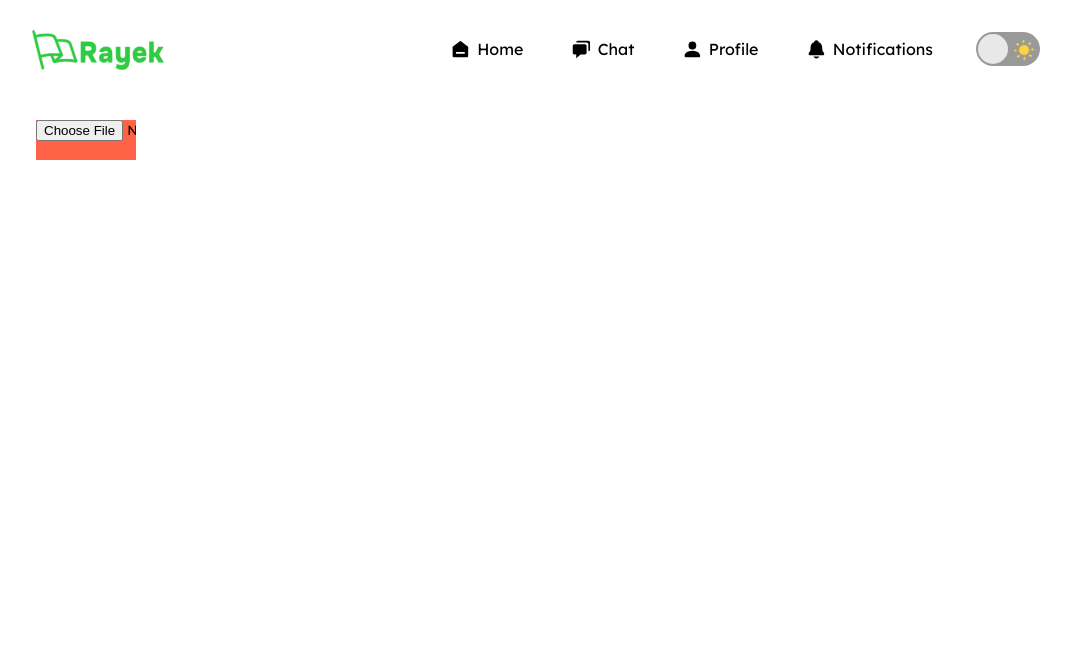
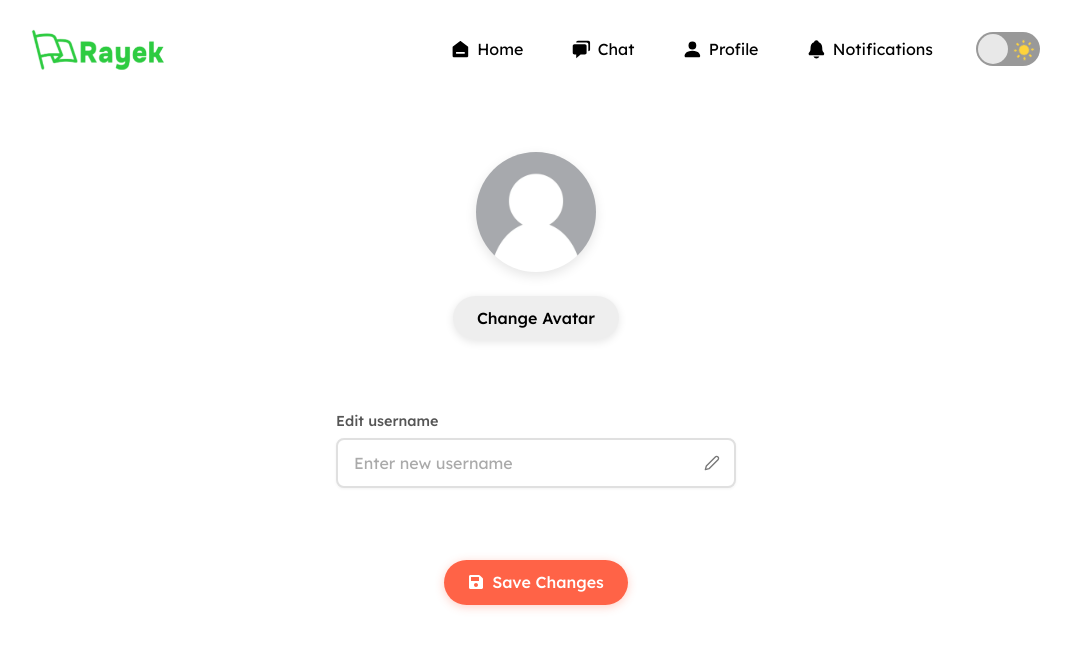
Before and after one commit to Zodiac-911/RAYEK, a React (Vite) app: page /edit-profile in a window 1280 px wide. Shown: the top 650 px of the page, without its empty margins (104-1175 px from the left). Built offline with nearby package versions, Linux system fonts and the light colour scheme.

Commit message:
bugs update 2

```diff
--- /dev/null
+++ b/src/components/avatar-upload-btn.jsx
@@ -0,0 +1,56 @@
+import { FaCheck } from "react-icons/fa";
+import "../styles/edit-profile.css";
+import { useState } from "react";
+
+function AvataUploadBTN({ userIMG }) {
+  const [avatarPreview, setAvatarPreview] = useState(null);
+  const [uploadSuccess, setUploadSuccess] = useState(false);
+
+  const handleFileChange = (e) => {
+    const file = e.target.files[0];
+    if (file) {
+      const reader = new FileReader();
+      reader.onloadend = () => {
+        setAvatarPreview(reader.result);
+        setUploadSuccess(true);
+        setTimeout(() => setUploadSuccess(false), 2000);
+      };
+      reader.readAsDataURL(file);
+    }
+  };
+
+  return (
+    <>
+      <div className="avatar-section">
+        <div className="avatar-preview">
+          <img
+            src={avatarPreview ? avatarPreview : userIMG}
+            alt="Avatar preview"
+            className="avatar-image"
+          />
+        </div>
+
+        <div className="upload-controls">
+          <label htmlFor="avatar-upload" className="upload-button">
+            <span>Change Avatar</span>
+            <input
+              id="avatar-upload"
+              type="file"
+              accept="image/*"
+              onChange={handleFileChange}
+              className="hidden-input"
+            />
+          </label>
+          {uploadSuccess && (
+            <div className="success-message">
+              <FaCheck className="check-icon" />
+              <span>Uploaded!</span>
+            </div>
+          )}
+        </div>
+      </div>
+    </>
+  );
+}
+
+export default AvataUploadBTN;
--- /dev/null
+++ b/src/components/change-username-input.jsx
@@ -0,0 +1,28 @@
+import { useState } from "react";
+import "../styles/edit-profile.css";
+import { FiEdit2 } from "react-icons/fi";
+
+function ChangeUsernameInput() {
+  const [username, setUsername] = useState("");
+
+  return (
+    <>
+      <div className="username-edit-container">
+        <div className="input-group">
+          <span className="input-label">Edit username</span>
+          <div className="input-wrapper">
+            <input
+              type="text"
+              className="username-input"
+              placeholder="Enter new username"
+              value={username}
+              onChange={(e) => setUsername(e.target.value)}
+            />
+            <FiEdit2 className="edit-icon" />
+          </div>
+        </div>
+      </div>
+    </>
+  );
+}
+export default ChangeUsernameInput;
--- a/src/pages/edit-profile.jsx
+++ b/src/pages/edit-profile.jsx
@@ -1,13 +1,50 @@
+import userIMG1 from "../assets/user-img1.png";
 import "../styles/edit-profile.css";
 import "../styles/home.css";
+import AvataUploadBTN from "../components/avatar-upload-btn.jsx";
+import ChangeUsernameInput from "../components/change-username-input.jsx";
+import { FaSave } from "react-icons/fa";
+import { useState } from "react";
 
 function EditProfile() {
+  const [isSaving, setIsSaving] = useState(false);
+  const [isSaved, setIsSaved] = useState(false);
+
+  const handleSave = () => {
+    setIsSaving(true);
+    // Simulate API call
+    setTimeout(() => {
+      setIsSaving(false);
+      setIsSaved(true);
+      setTimeout(() => setIsSaved(false), 2000);
+    }, 1500);
+  };
+
   return (
-    <>
-      <div className="content-container edit-profile-container">
-        <input type="file" />
-      </div>
-    </>
+    <div className="content-container edit-profile-container">
+      <AvataUploadBTN userIMG={userIMG1} />
+      <ChangeUsernameInput />
+
+      <button
+        className={`save-btn ${isSaving ? "saving" : ""} ${
+          isSaved ? "saved" : ""
+        }`}
+        onClick={handleSave}
+        disabled={isSaving}
+      >
+        {isSaved ? (
+          <span className="save-text">Saved!</span>
+        ) : (
+          <>
+            <FaSave className="save-icon" />
+            <span className="save-text">
+              {isSaving ? "Saving..." : "Save Changes"}
+            </span>
+          </>
+        )}
+      </button>
+    </div>
   );
 }
+
 export default EditProfile;
--- a/src/styles/edit-profile.css
+++ b/src/styles/edit-profile.css
@@ -1,5 +1,272 @@
-.edit-profile-container input {
-  height: 40px;
-  width: 100px;
+.edit-profile-container {
+  display: flex;
+  flex-direction: column;
+  align-items: center;
+  padding: 2rem;
+  gap: 40px;
+}
+
+.avatar-section {
+  display: flex;
+  flex-direction: column;
+  align-items: center;
+  gap: 1.5rem;
+}
+
+.avatar-preview {
+  position: relative;
+  width: 120px;
+  height: 120px;
+  border-radius: 50%;
+  background-color: #f0f0f0;
+  display: flex;
+  align-items: center;
+  justify-content: center;
+  overflow: hidden;
+  box-shadow: 0 4px 12px rgba(0, 0, 0, 0.1);
+  transition: transform 0.3s ease;
+}
+
+.avatar-preview:hover {
+  transform: scale(1.05);
+}
+
+.default-avatar {
+  width: 100%;
+  height: 100%;
+  color: #ccc;
+}
+
+.avatar-image {
+  width: 100%;
+  height: 100%;
+  object-fit: cover;
+}
+
+.upload-controls {
+  display: flex;
+  flex-direction: column;
+  align-items: center;
+  gap: 1rem;
+}
+
+.upload-button {
+  display: inline-flex;
+  align-items: center;
+  justify-content: center;
+  padding: 0.75rem 1.5rem;
+  background-color: rgba(113, 113, 113, 0.121);
+  color: var(--fontcolor);
+  border-radius: 50px;
+  cursor: pointer;
+  font-weight: 500;
+  transition: all 0.3s ease;
+  box-shadow: 0 2px 8px rgba(0, 0, 0, 0.1);
+}
+
+.upload-button:hover {
+  background-color: rgba(61, 159, 52, 0.152);
+  transform: translateY(-2px);
+  box-shadow: 0 4px 12px rgba(0, 0, 0, 0.15);
+}
+
+.upload-button:active {
+  transform: translateY(0);
+}
+
+.hidden-input {
+  display: none;
+}
+
+.success-message {
+  display: flex;
+  align-items: center;
+  gap: 0.5rem;
+  color: #2ecc71;
+  animation: fadeIn 0.5s ease;
+}
+
+.check-icon {
+  animation: bounce 0.5s ease;
+}
+
+@keyframes fadeIn {
+  from {
+    opacity: 0;
+    transform: translateY(10px);
+  }
+  to {
+    opacity: 1;
+    transform: translateY(0);
+  }
+}
+
+@keyframes bounce {
+  0%,
+  100% {
+    transform: scale(1);
+  }
+  50% {
+    transform: scale(1.3);
+  }
+}
+
+/* Username Input Styling */
+.username-edit-container {
+  margin-top: 2rem;
+  width: 100%;
+  max-width: 400px;
+}
+
+.input-group {
+  display: flex;
+  flex-direction: column;
+  gap: 0.5rem;
+}
+
+.input-label {
+  font-size: 0.9rem;
+  color: #555;
+  font-weight: 500;
+}
+
+.input-wrapper {
+  position: relative;
+  display: flex;
+  align-items: center;
+}
+
+.username-input {
+  width: 100%;
+  padding: 0.8rem 1rem;
+  padding-right: 2.5rem;
+  border: 2px solid #e0e0e0;
+  border-radius: 8px;
+  font-size: 1rem;
+  transition: all 0.3s ease;
+  box-shadow: 0 1px 3px rgba(0, 0, 0, 0.05);
+}
+
+.username-input:focus {
+  outline: none;
+  border-color: #2ecc41;
+  box-shadow: 0 0 0 3px #2ecc402a;
+}
+
+.username-input::placeholder {
+  color: #aaa;
+}
+
+.edit-icon {
+  position: absolute;
+  right: 1rem;
+  color: #777;
+  transition: all 0.3s ease;
+}
+
+.username-input:focus + .edit-icon {
+  color: #2ecc41;
+  transform: scale(1.1);
+}
+
+/* Animation for focus effect */
+@keyframes input-pulse {
+  0% {
+    box-shadow: 0 0 0 0 #2ecc4066;
+  }
+  70% {
+    box-shadow: 0 0 0 10px rgba(255, 99, 71, 0);
+  }
+  100% {
+    box-shadow: 0 0 0 0 rgba(255, 99, 71, 0);
+  }
+}
+
+.username-input:focus {
+  animation: input-pulse 1.5s infinite;
+}
+/* Save Button Styles */
+.save-btn {
+  margin-top: 2rem;
+  padding: 0.8rem 1.5rem;
   background-color: tomato;
+  color: white;
+  border: none;
+  border-radius: 50px;
+  font-size: 1rem;
+  font-weight: 500;
+  cursor: pointer;
+  display: flex;
+  align-items: center;
+  justify-content: center;
+  gap: 0.5rem;
+  transition: all 0.3s ease;
+  position: relative;
+  overflow: hidden;
+  box-shadow: 0 2px 10px rgba(255, 99, 71, 0.3);
 }
+
+.save-btn:hover:not(:disabled) {
+  background-color: #e63946;
+  transform: translateY(-2px);
+  box-shadow: 0 4px 15px rgba(255, 99, 71, 0.4);
+}
+
+.save-btn:active:not(:disabled) {
+  transform: translateY(0);
+}
+
+.save-btn:disabled {
+  opacity: 0.8;
+  cursor: not-allowed;
+}
+
+.save-icon {
+  transition: all 0.3s ease;
+}
+
+/* Saving Animation */
+.save-btn.saving {
+  padding-right: 2.5rem;
+}
+
+.save-btn.saving::after {
+  content: "";
+  position: absolute;
+  right: 1rem;
+  width: 1rem;
+  height: 1rem;
+  border: 2px solid transparent;
+  border-top-color: white;
+  border-radius: 50%;
+  animation: spin 0.8s linear infinite;
+}
+
+@keyframes spin {
+  to {
+    transform: rotate(360deg);
+  }
+}
+
+/* Saved Animation */
+.save-btn.saved {
+  background-color: #2ecc71;
+  animation: pulse 0.5s ease;
+}
+
+@keyframes pulse {
+  0% {
+    transform: scale(1);
+  }
+  50% {
+    transform: scale(1.05);
+  }
+  100% {
+    transform: scale(1);
+  }
+}
+
+.save-text {
+  transition: all 0.3s ease;
+  position: relative;
+}
```
